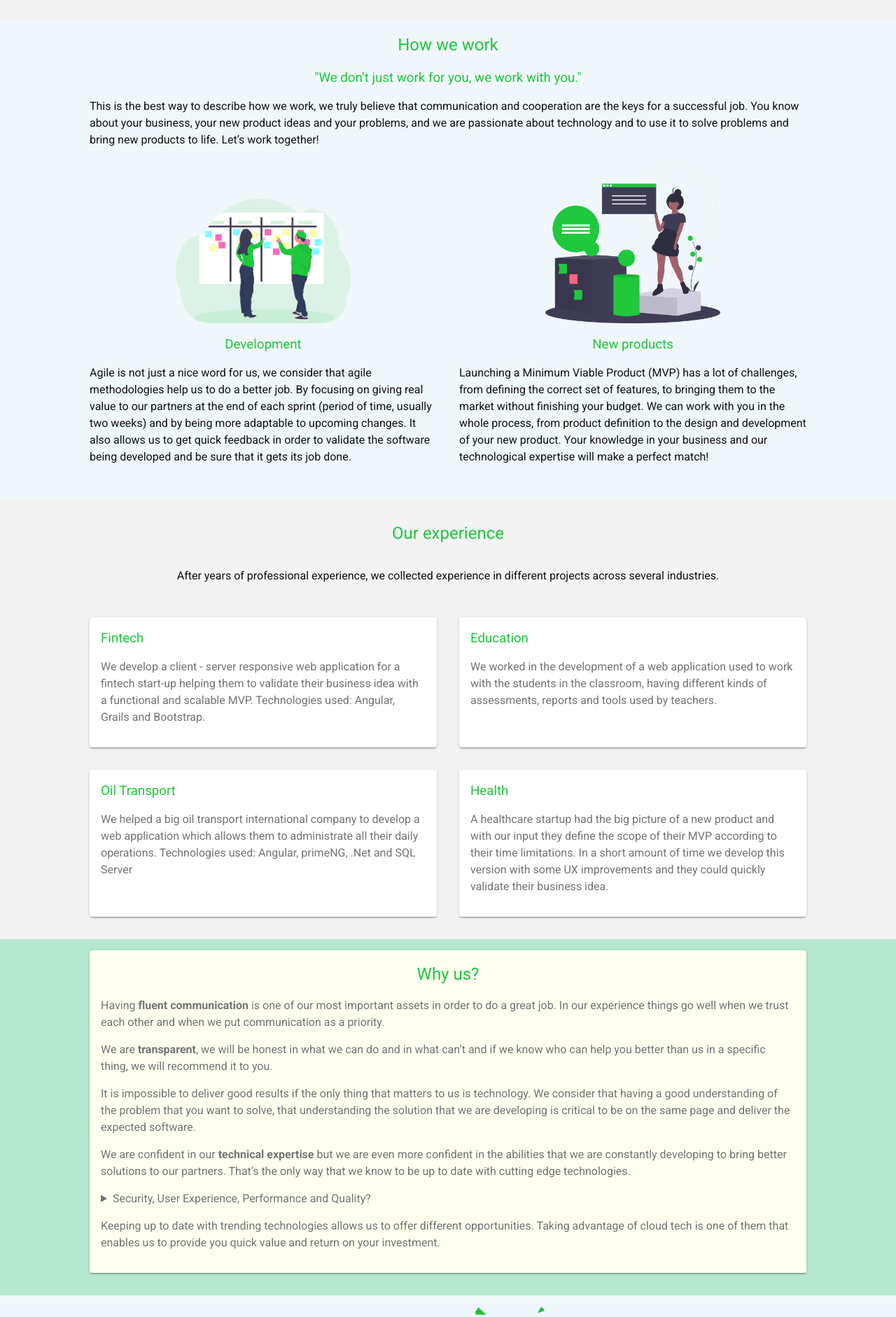
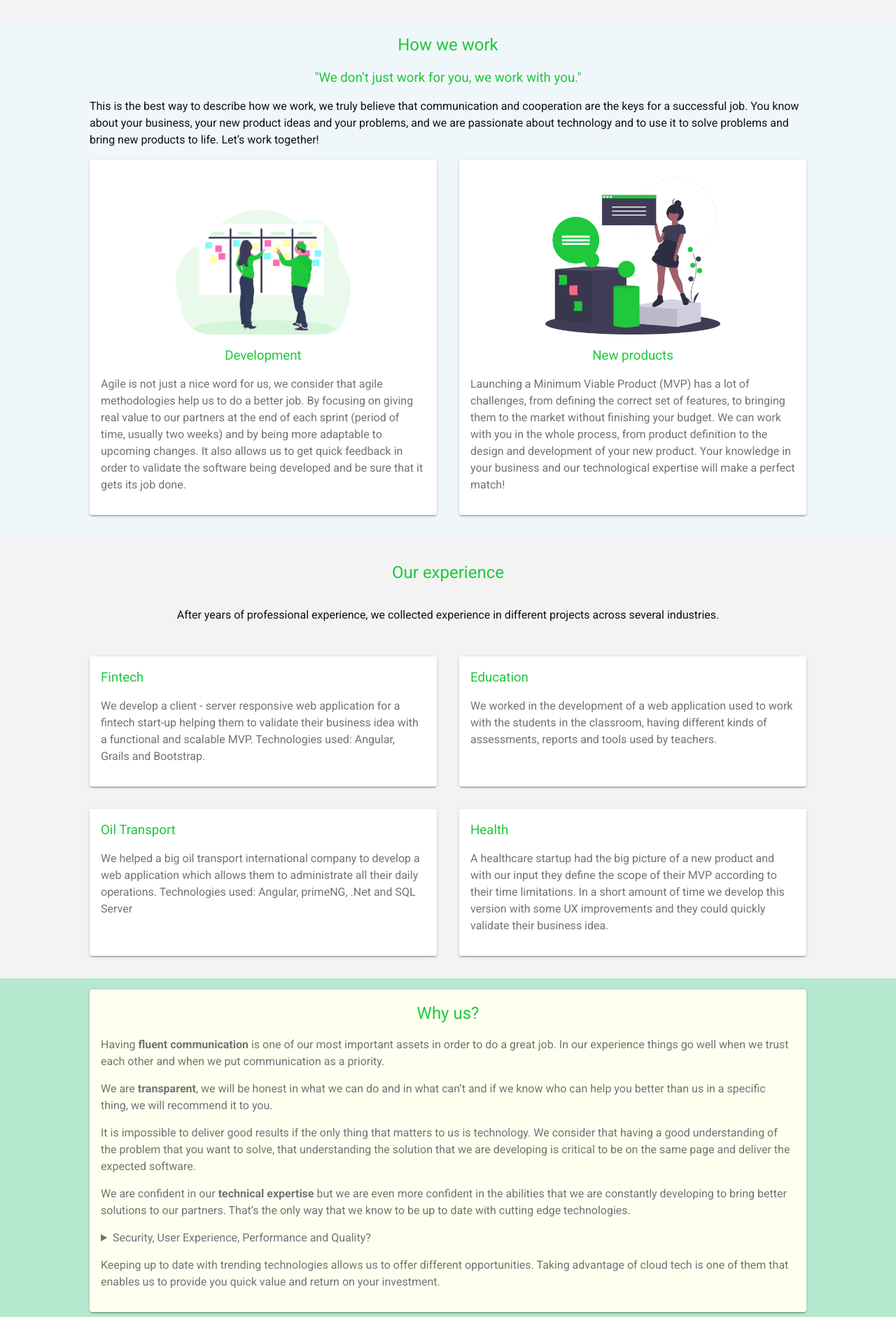
Before and after one commit to noRoof/noroof.github.io, a Jekyll site: the page built from index.html, in a window 1280 px wide. Shown: the part 1715-3597 px from the top of the page at 70% size. Built offline with Jekyll 4.4.1, drawn with Linux system fonts in a browser that asks for light colours.

Commit message:
process now on cards

```diff
--- a/index.html
+++ b/index.html
@@ -59,7 +59,7 @@ subtitle: Home
     </p>
     <div class="two-columns">
       {% for article in site.process %}
-      <article class="vertical-card">
+      <article class="vertical-card card">
         {{article.content}}
       </article>
       {% endfor %}
```
